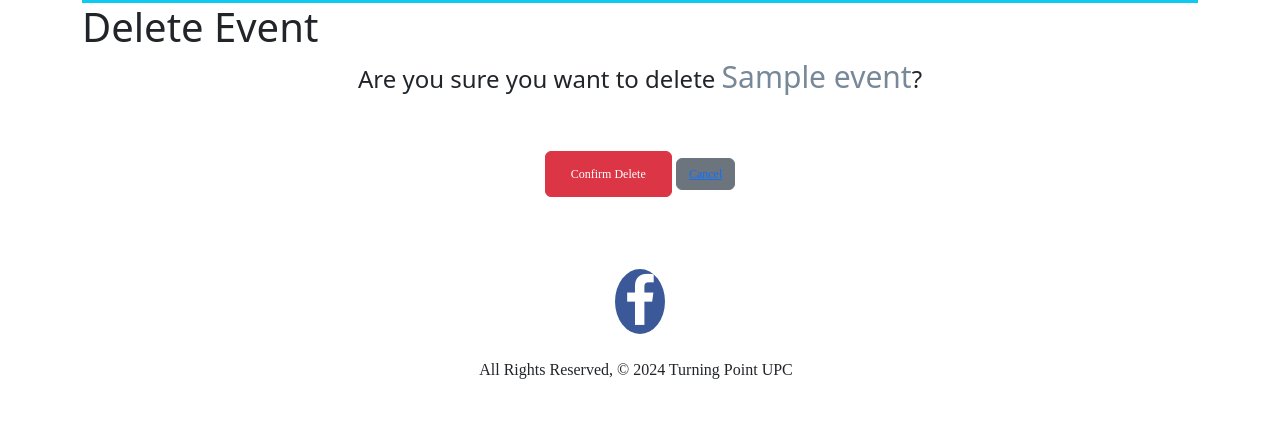
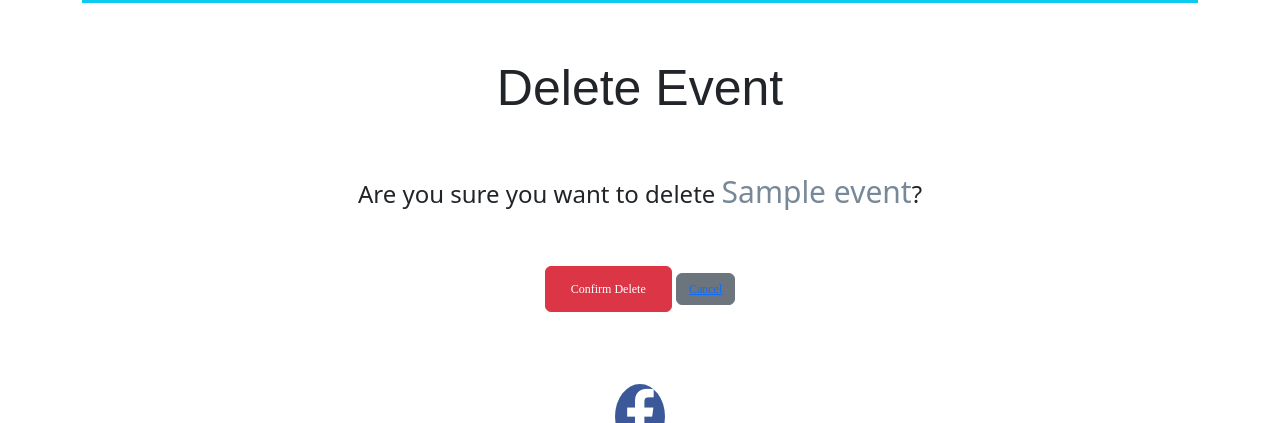
Before and after one commit to bRad1995/Turning_Point_UPC, a Django app: page /events/1/delete/ in a window 1280 px wide. Shown: the part 36-459 px from the top of the page. Run offline with Django 5.2, Linux system fonts and the light colour scheme; tables that the repository leaves empty hold one stand-in row (values such as "Sample post"); parts of the project's set-up code (start-up, migrations or seed data) failed here and were passed over; some libraries are stand-ins or nearby versions; some web fonts are replaced.

Commit message:
Delete event heading corrected

```diff
--- a/turningpoint_upc/main_app/templates/main_app/event_confirm_delete.html
+++ b/turningpoint_upc/main_app/templates/main_app/event_confirm_delete.html
@@ -1,5 +1,5 @@
 {% extends 'base.html' %} {% block content %}
-<h1 class="delete-event-header">Delete Event</h1>
+<h1 class="delete-event-heading">Delete Event</h1>
 
 <h4 class="text-center">
   Are you sure you want to delete
```
